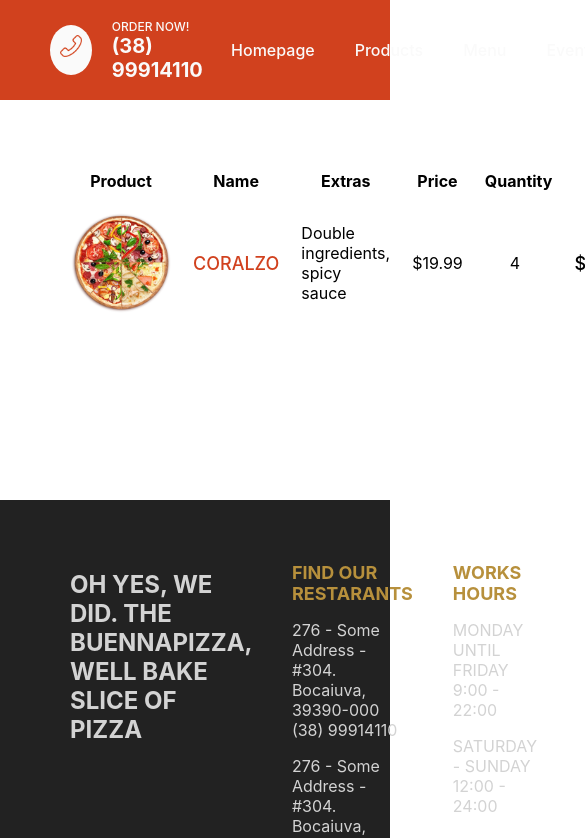
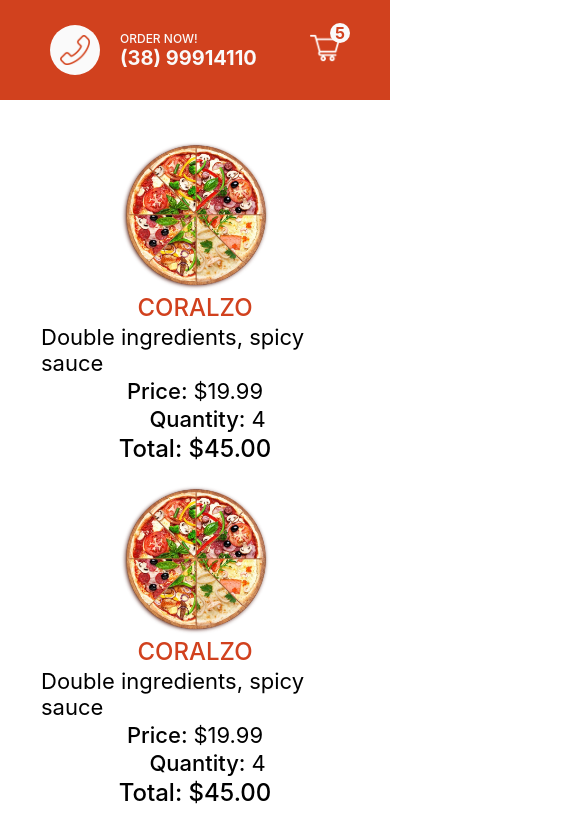
Before and after one commit to eulazzo/buenapizza, a Next.js app: page /cart in a window 390 px wide. Shown: the top 838 px of the page, 585 px wide, since content can reach past the window. Built offline with nearby package versions, Linux system fonts and the light colour scheme.

Commit message:
nextjs responsive design

```diff
--- a/pages/cart.jsx
+++ b/pages/cart.jsx
@@ -6,7 +6,7 @@ const Cart = () => {
     <div className={styles.container}>
       <div className={styles.left}>
         <table className={styles.table}>
-          <tr className={styles.tr}>
+          <tr className={styles.trTitle}>
             <th>Product</th>
             <th>Name</th>
             <th>Extras</th>
@@ -14,6 +14,36 @@ const Cart = () => {
             <th>Quantity</th>
             <th>Total</th>
           </tr>
+          <tr className={styles.tr}>
+            <td>
+              <div className={styles.imgContainer}>
+                <Image
+                  src={"/img/pizzaCard.png"}
+                  alt=""
+                  layout="fill"
+                  objectFit="cover"
+                />
+              </div>
+            </td>
+            <td>
+              <span className={styles.name}>CORALZO</span>
+            </td>
+            <td>
+              <span className={styles.extras}>
+                Double ingredients, spicy sauce
+              </span>
+            </td>
+            <td>
+              <span className={styles.price}>$19.99</span>
+            </td>
+            <td>
+              <span className={styles.quantity}>4</span>
+            </td>
+            <td>
+              <span className={styles.total}>$45.00</span>
+            </td>
+          </tr>
+
           <tr className={styles.tr}>
             <td>
               <div className={styles.imgContainer}>
--- a/pages/orders/[id].jsx
+++ b/pages/orders/[id].jsx
@@ -16,7 +16,7 @@ const Order = () => {
       <div className={styles.left}>
         <div className={styles.row}>
           <table className={styles.table}>
-            <tr className={styles.tr}>
+            <tr className={styles.trTitle}>
               <th>Order ID</th>
               <th>Customer</th>
               <th>Address</th>
--- a/styles/Cart.module.css
+++ b/styles/Cart.module.css
@@ -65,3 +65,60 @@
   background-color:#fff;
   border:none ;
 }
+
+
+@media screen and (max-width:480px) {
+  .container{
+    flex-direction: column;
+    padding: 20px;
+
+  }
+
+  .tablle{
+    display: flex;
+    flex-direction: column;
+    align-items: center;
+    justify-content: center;
+  }
+
+  .trTitle{
+    display: none;
+  }
+
+  .tr{
+    display: flex;
+    flex-direction: column;
+    align-items: center;
+    justify-content: center;
+    margin-bottom: 20px;
+  }
+  .imgContainer{
+    width: 150px;
+    height: 150px;
+  }
+
+  .name, .total{
+    font-size: 24px;
+  }
+
+  .extras, .price,.quantity{
+    font-size: 22px;
+  }
+  .price:before{
+    content:"Price: ";
+    font-weight: 500;
+  }
+  .quantity:before{
+    content:"Quantity: ";
+    font-weight: 500;
+  }
+  .total:before{
+    content:"Total: ";
+    font-weight: 500;
+  }
+
+  .wrapper{
+    width: 100%;
+  }
+
+}
--- a/styles/Featured.module.css
+++ b/styles/Featured.module.css
@@ -3,6 +3,7 @@
   overflow: hidden;
   /* background-image: url("../public/images/bg_1.jpg"); */
   background-color: #d1411e;
+  position: relative;
 
 }
 .arrowContainer{
@@ -84,3 +85,11 @@
   height: 65vh;
   margin-top: 20px;
 }
+
+
+@media screen and (max-width:480px){
+  .container{
+    height: 50vh;
+  }
+
+}
--- a/styles/Footer.module.css
+++ b/styles/Footer.module.css
@@ -32,3 +32,25 @@
 .motto{
   color:rgb(211,211,211);
 }
+
+
+@media screen and (max-width:480px){
+  .container{
+    height: auto;
+    text-align: center;
+  }
+  .item:first-child{
+    display: none;
+  }
+
+  .item{
+    flex-direction: column;
+  }
+
+  .title{
+    font-size: 30px;
+  }
+  .text{
+    font-size: 20px;
+  }
+}
--- a/styles/Navbar.module.css
+++ b/styles/Navbar.module.css
@@ -84,3 +84,12 @@
   font-weight: bold;
   color:#d1411e;
 }
+
+@media screen and (max-width:480px){
+  .item:nth-child(2){
+    display: none;
+  }
+  .item:nth-child(1){
+    flex: 4;
+  }
+}
--- a/styles/Order.module.css
+++ b/styles/Order.module.css
@@ -85,3 +85,53 @@
   border:none ;
   cursor: not-allowed;
 }
+
+@media screen and (max-width:480px) {
+  .container{
+    flex-direction: column;
+  }
+
+  .trTitle{
+    display: none;
+  }
+
+  .tr{
+    display: flex;
+    flex-direction: column;
+    align-items: center;
+    justify-content: center;
+    font-size: 20px;
+  }
+
+  .id:before{
+    content:"Order ID: ";
+    font-weight: 500;
+  }
+
+  .name:before{
+    content:"Customer : ";
+    font-weight: 500;
+  }
+  .address:before{
+    content:"Address : ";
+    font-weight: 500;
+  }
+
+  .total:before{
+    content:"Total : ";
+    font-weight: 500;
+  }
+
+  .row:last-child{
+    width: 100%;
+    flex-direction: column;
+    align-items: center;
+    justify-content: center;
+  }
+  .done, .inProgress, .undone{
+    margin-bottom: 20px;
+  }
+  .wrapper{
+    width: 100%;
+  }
+}
--- a/styles/PizzaCard.module.css
+++ b/styles/PizzaCard.module.css
@@ -31,3 +31,17 @@
   text-align: center;
   color: #777;
 }
+
+
+@media screen and (max-width:480px){
+  .container{
+  width: 100%;
+  }
+  .title{
+    font-size: 30px;
+  }
+  .price, .desc{
+    font-size: 24px;
+
+  }
+}
--- a/styles/PizzaList.module.css
+++ b/styles/PizzaList.module.css
@@ -19,3 +19,14 @@
   justify-content: center;
   flex-wrap: wrap;
 }
+
+
+@media screen and (max-width:480px){
+  .title{
+    text-align: center;
+  }
+  .desc{
+    width:90%;
+  }
+
+}
--- a/styles/Product.module.css
+++ b/styles/Product.module.css
@@ -108,3 +108,42 @@
   background-color: #b6391a;
   transition: all 0.4s ease-in-out;
 }
+
+@media screen and (max-width:480px) {
+
+  .container{
+    height: auto;
+    text-align: center;
+    flex-direction:column ;
+  }
+
+  .imgContainer{
+    width: 70vw;
+    height: 40vh;
+  }
+
+  .title{
+    margin:0
+  }
+  .sizes{
+    width: 100%;
+    padding: 0 20px;
+  }
+   .ingredients{
+    flex-direction: column;
+  }
+  .option{
+    margin:10px;
+    font-size: 18px;
+  }
+  .checkbox{
+    width: 25px;
+    height: 25px;
+  }
+
+  .quantity, .button{
+    height: 50px;
+    padding: 10px 20px;
+  }
+
+}
```
